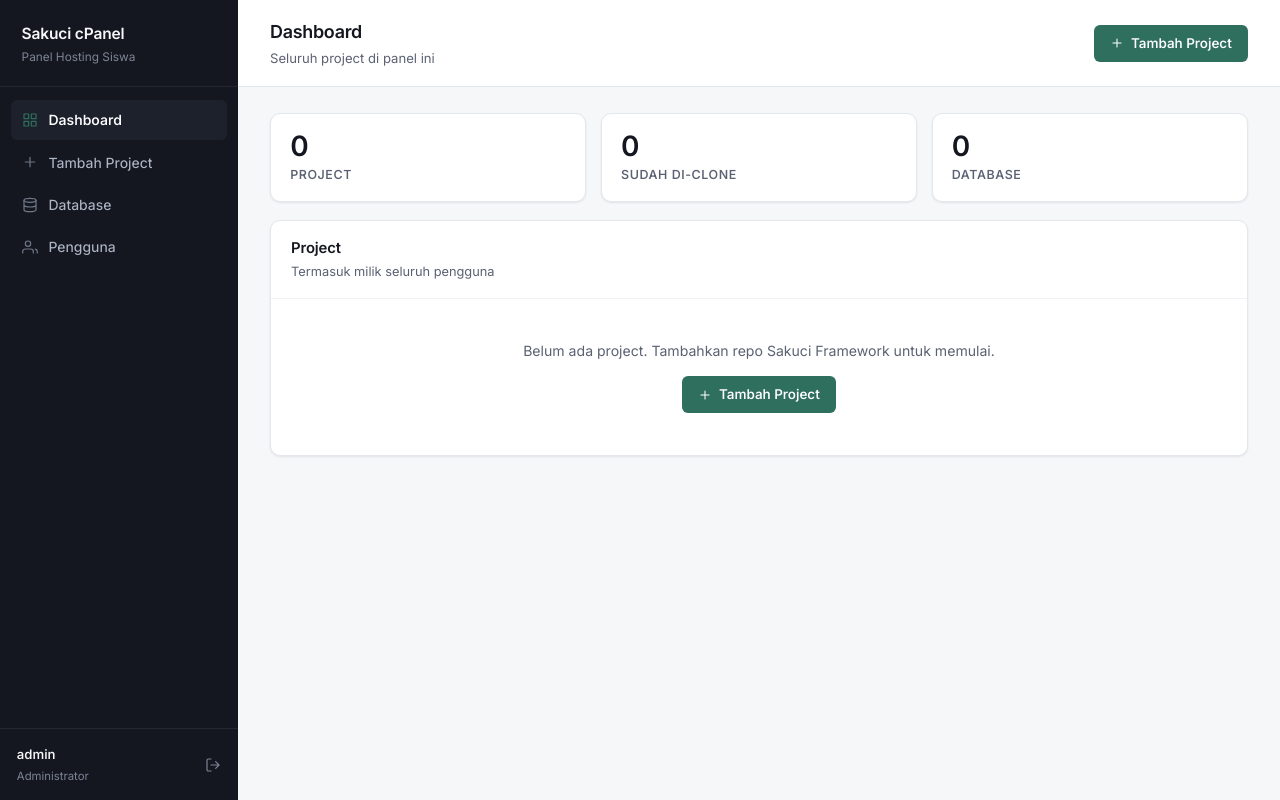
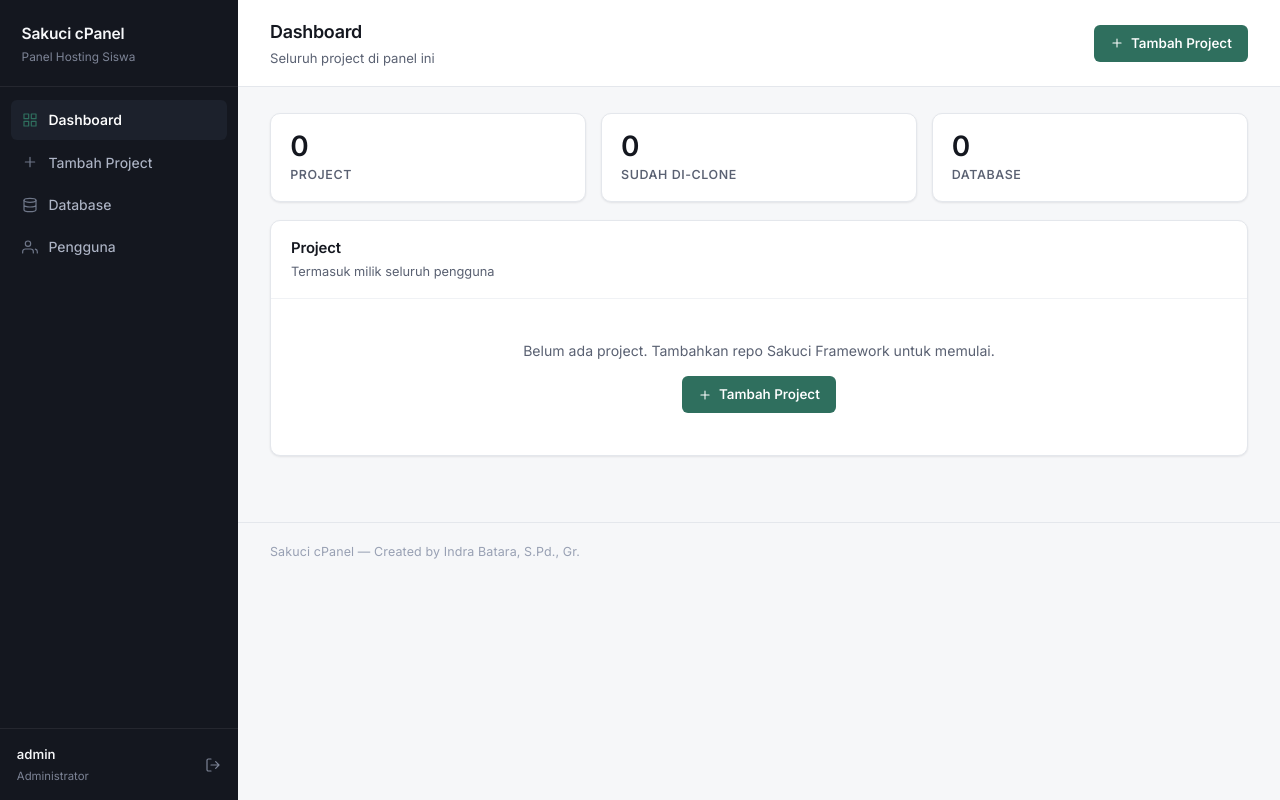
Before and after one commit to indrabsus/sakuci-cpanel, a PHP site: page /app/dashboard.php in a window 1280 px wide. Run offline with PHP 8.4, Linux system fonts and the light colour scheme; a user stored in the database is signed in; data comes from the database, SQL or seed files in the repository; data that the repository does not hold is empty.

Commit message:
Tambah kaki halaman dengan atribusi pembuat
Ditempatkan di layout bersama agar muncul di seluruh halaman panel sekaligus,
dan di halaman masuk yang berdiri sendiri.

Arah flex halaman masuk diubah menjadi kolom; tanpa itu kaki halaman berdiri
di samping kotak masuk, bukan di bawahnya.

Co-Authored-By: Claude Haiku 4.5 <noreply@anthropic.com>

```diff
--- a/app/assets/panel.css
+++ b/app/assets/panel.css
@@ -250,6 +250,16 @@ td a:hover { color: var(--accent); }
 .empty p { color: var(--ink-2); font-size: .88rem; }
 .empty .btn { margin-top: .9rem; }
 
+/* ---------- Kaki halaman ---------- */
+
+.kaki {
+    padding: 1.15rem 2rem 1.6rem;
+    border-top: 1px solid var(--line);
+    color: var(--ink-3);
+    font-size: .78rem;
+    letter-spacing: .01em;
+}
+
 /* ---------- Layar sempit ---------- */
 
 @media (max-width: 820px) {
@@ -257,5 +267,5 @@ td a:hover { color: var(--accent); }
     .side { width: 100%; height: auto; position: static; }
     .side-nav { display: flex; gap: .2rem; overflow-x: auto; padding: .5rem; }
     .side-nav a { white-space: nowrap; margin-bottom: 0; }
-    .wrap, .topbar { padding-left: 1.1rem; padding-right: 1.1rem; }
+    .wrap, .topbar, .kaki { padding-left: 1.1rem; padding-right: 1.1rem; }
 }
--- a/app/partials/layout.php
+++ b/app/partials/layout.php
@@ -98,6 +98,10 @@ function layout_end(bool $pakaiSkrip = false): void
 {
     ?>
         </div>
+
+        <footer class="kaki">
+            Sakuci cPanel &mdash; Created by Indra Batara, S.Pd., Gr.
+        </footer>
     </div>
 </div>
 <?php if ($pakaiSkrip): ?>
--- a/index.php
+++ b/index.php
@@ -105,5 +105,9 @@ $v = fn(string $f) => $f . '?v=' . @filemtime(__DIR__ . '/app/assets/' . $f);
     </div>
 </div>
 
+<footer class="masuk-kaki">
+    Sakuci cPanel &mdash; Created by Indra Batara, S.Pd., Gr.
+</footer>
+
 </body>
 </html>
```
Also changed, not shown: app/assets/login.css (+7 -2 lines).
